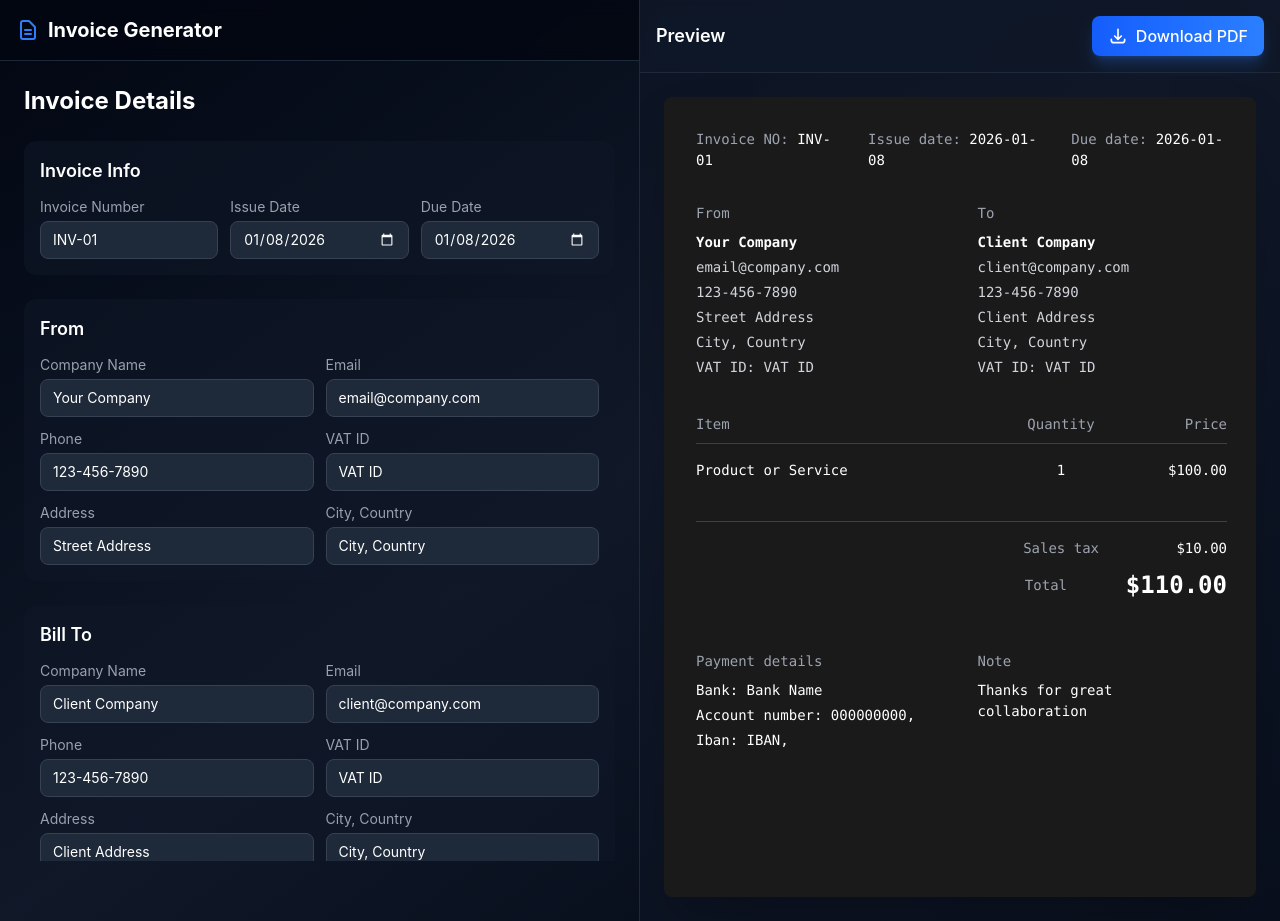
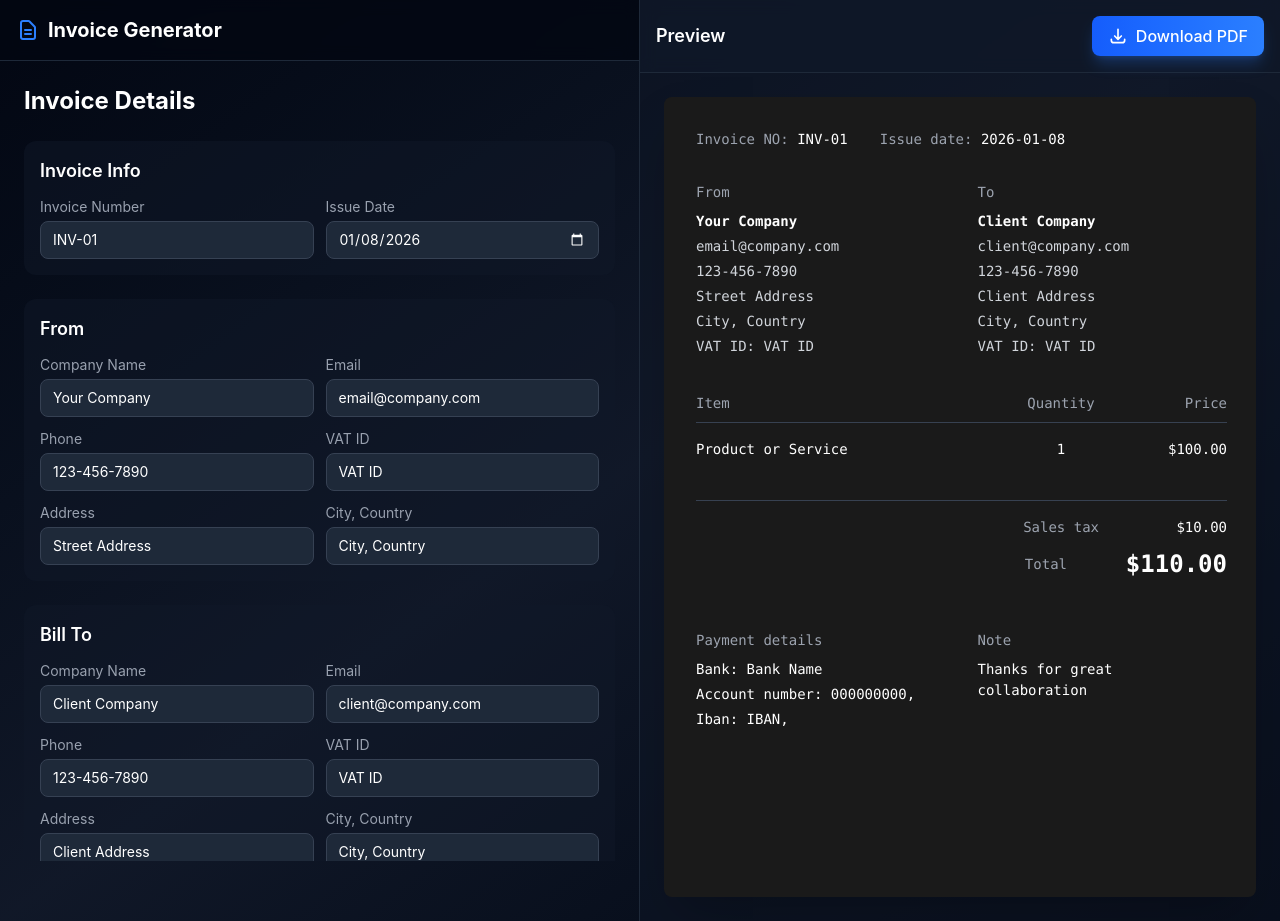
Before and after one commit to Afdaan/invoice-generator, a Next.js app: page / in a window 1280 px wide. Built offline with nearby package versions, Linux system fonts and the light colour scheme.

Commit message:
fix: remove due date

```diff
--- a/src/components/InvoiceForm.tsx
+++ b/src/components/InvoiceForm.tsx
@@ -79,7 +79,7 @@ export default function InvoiceForm({ data, onChange }: InvoiceFormProps) {
       {/* Invoice Info */}
       <div className={sectionClass}>
         <h3 className="text-lg font-semibold text-white mb-3">Invoice Info</h3>
-        <div className="grid grid-cols-3 gap-3">
+        <div className="grid grid-cols-2 gap-3">
           <div>
             <label className={labelClass}>Invoice Number</label>
             <input
@@ -95,15 +95,6 @@ export default function InvoiceForm({ data, onChange }: InvoiceFormProps) {
               type="date"
               value={data.issueDate}
               onChange={(e) => updateField('issueDate', e.target.value)}
-              className={inputClass}
-            />
-          </div>
-          <div>
-            <label className={labelClass}>Due Date</label>
-            <input
-              type="date"
-              value={data.dueDate}
-              onChange={(e) => updateField('dueDate', e.target.value)}
               className={inputClass}
             />
           </div>
--- a/src/components/InvoicePreview.tsx
+++ b/src/components/InvoicePreview.tsx
@@ -140,10 +140,6 @@ export default function InvoicePreview({ data }: InvoicePreviewProps) {
           <span style={styles.label}>Issue date: </span>
           <span style={styles.value}>{data.issueDate}</span>
         </div>
-        <div>
-          <span style={styles.label}>Due date: </span>
-          <span style={styles.value}>{data.dueDate}</span>
-        </div>
       </div>
 
       {/* From / To */}
--- a/src/types/types.ts
+++ b/src/types/types.ts
@@ -23,7 +23,6 @@ export interface PaymentDetails {
 export interface InvoiceData {
   invoiceNumber: string;
   issueDate: string;
-  dueDate: string;
   from: CompanyInfo;
   to: CompanyInfo;
   items: LineItem[];
@@ -36,7 +35,6 @@ export interface InvoiceData {
 export const defaultInvoiceData: InvoiceData = {
   invoiceNumber: 'INV-01',
   issueDate: new Date().toISOString().split('T')[0],
-  dueDate: new Date().toISOString().split('T')[0],
   from: {
     name: 'Your Company',
     email: 'email@company.com',
```
